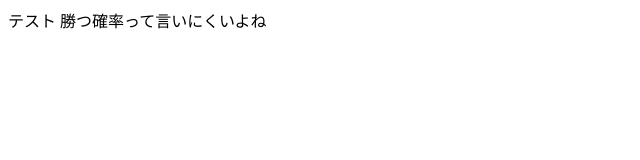
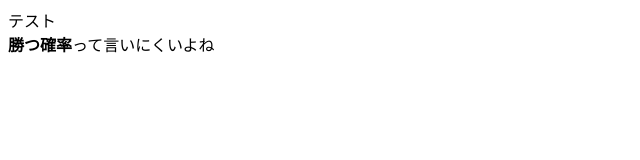
Before and after one commit to sagana2525/20260427-git-workshop, a plain HTML site: page index.html in a window 1280 px wide. Shown: the whole page, without its empty margins (0-640 px from the left). Drawn offline with Linux system fonts and the light colour scheme.

Commit message:
Update text formatting in index.html

```diff
--- a/index.html
+++ b/index.html
@@ -5,7 +5,7 @@
     <title>タイトル</title>
   </head>
   <body>
-    テスト
-    勝つ確率って言いにくいよね
+    テスト <br>
+    <strong>勝つ確率</strong>って言いにくいよね
   </body>
 </html>
```
